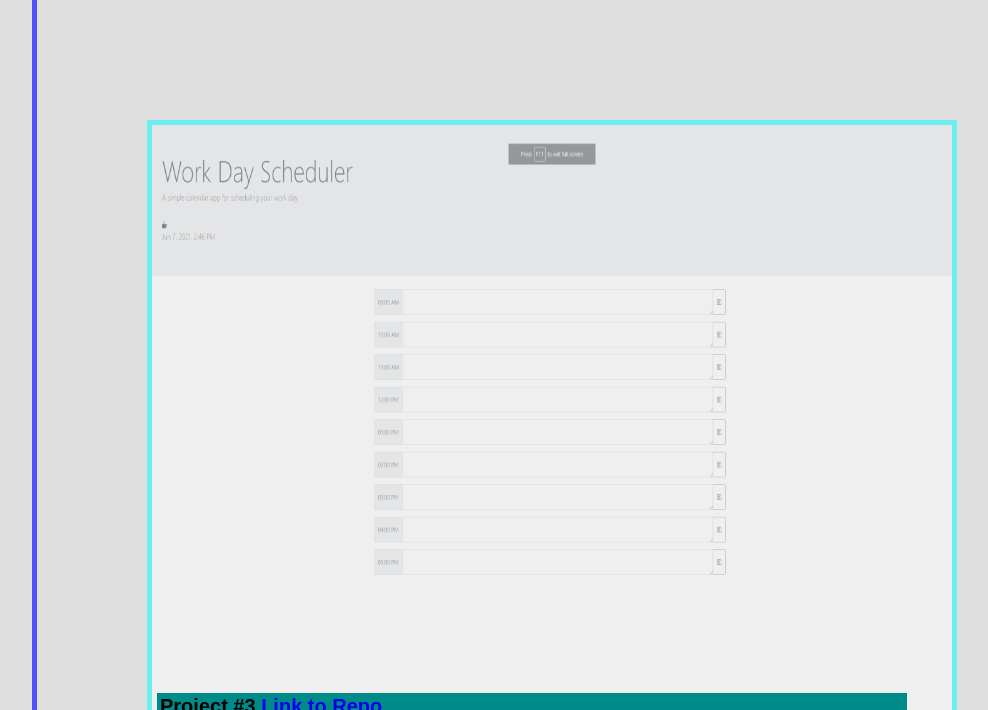
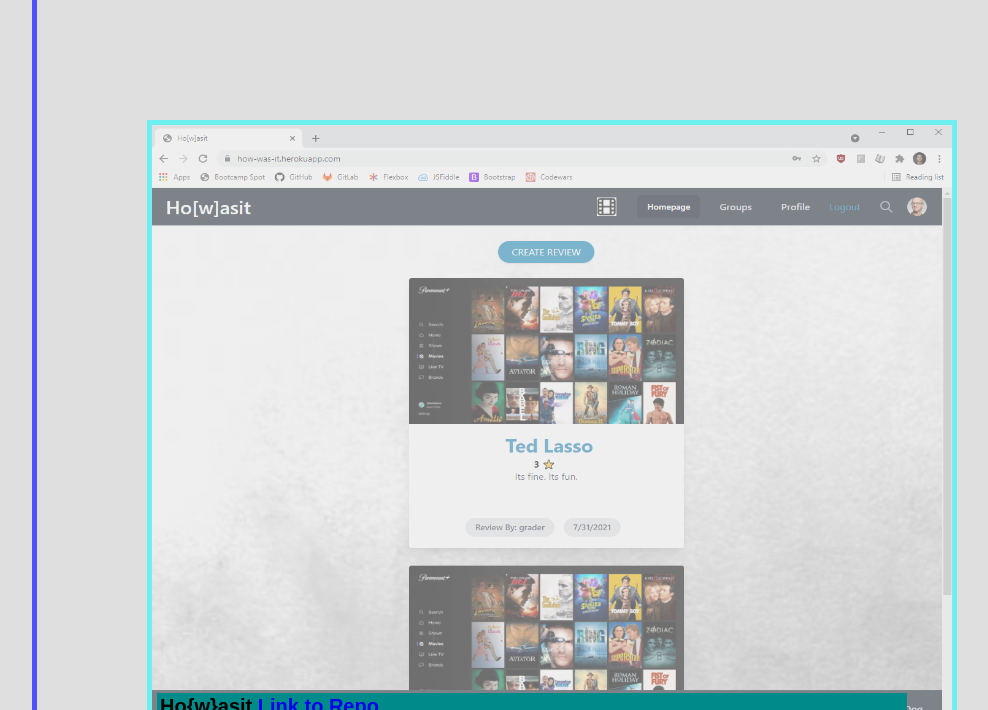
Before and after one commit to StevegSiegel/Updated-Portfolio, a plain HTML site: page index.html in a window 1280 px wide. Shown: the part 2594-3304 px from the top of the page, without its empty margins (213-1201 px from the left). Drawn offline with Linux system fonts and the light colour scheme.

```diff
--- a/index.html
+++ b/index.html
@@ -70,12 +70,12 @@
             </div>
             <div class="project-3">
                 <a href="https://stevegsiegel.github.io/Scheduler/" target="blank">
-                <img src="./assets/images/Scheduler.png" alt="work day scheduler">
+                <img src="./assets/images/image.png" alt="how was it">
                 </a>
                 <!-- added alt to img -->
 
-                <p>Project #3
-                    <a href="https://github.com/StevegSiegel/Scheduler" target="blank">Link to Repo</a>
+                <p>Ho{w}asit
+                    <a href="https://github.com/scoven2/Siegel-Project" target="blank">Link to Repo</a>
                 </p>
             </div>
         </article>
```
Also changed, not shown: assets/images/image.png (added).
